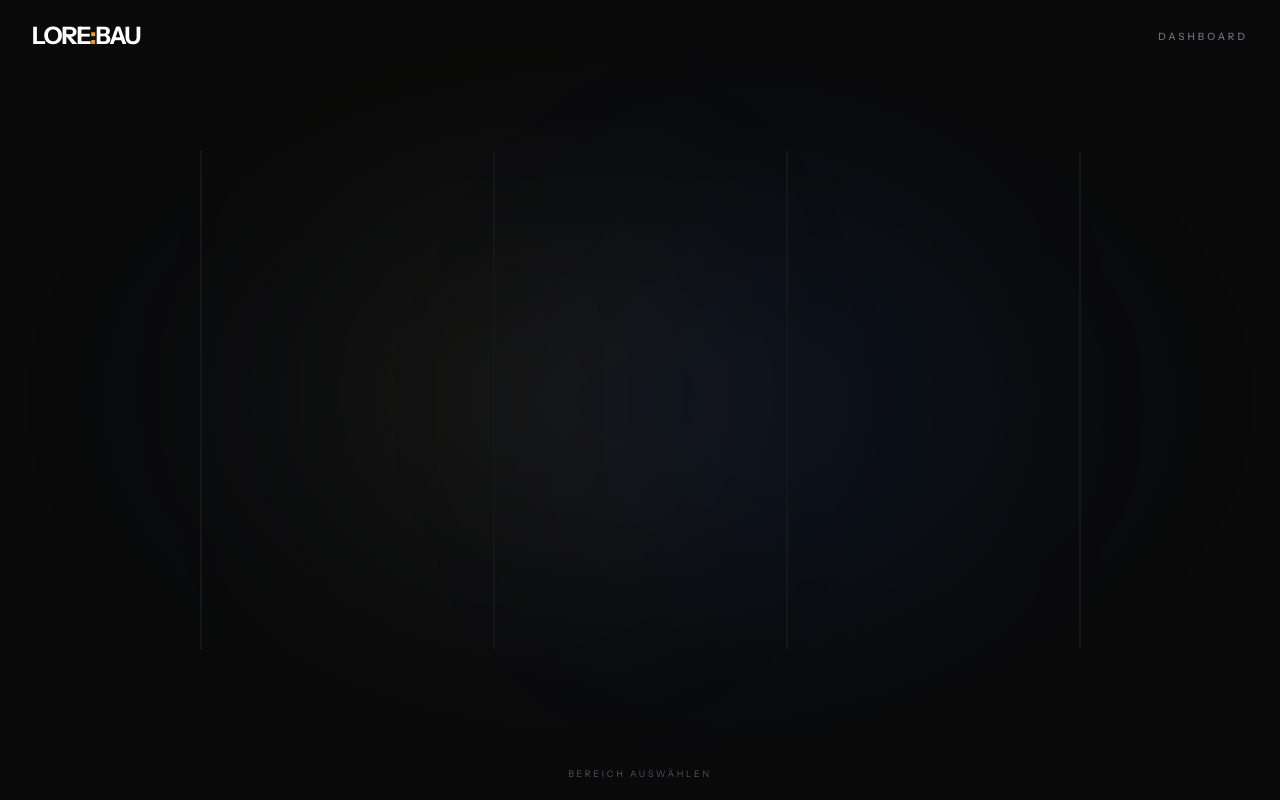
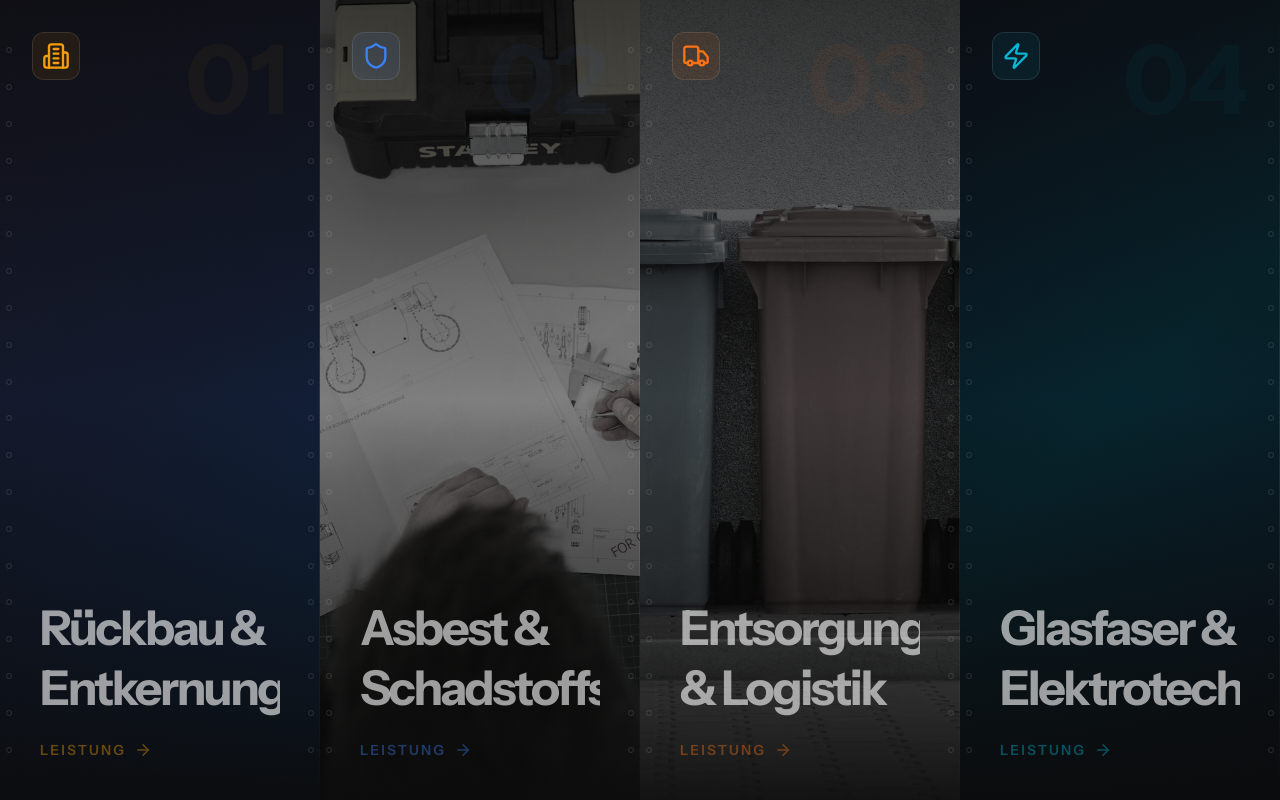
Before and after one commit to WEBESOR/PROJEKTE, a Next.js app: page / in a window 1280 px wide. Built offline with nearby package versions, Linux system fonts and the light colour scheme.

Commit message:
feat: full-viewport banners on EnterPage – 4 side-by-side panels, larger typography, improved visibility

```diff
--- a/src/components/EnterPage/EnterPage.tsx
+++ b/src/components/EnterPage/EnterPage.tsx
@@ -79,42 +79,10 @@
       </AnimatePresence>
 
       {loaded && (
-        <div className="relative z-10 min-h-screen flex flex-col">
-          {/* Header */}
-          <motion.div
-            initial={{ opacity: 0, y: -20 }}
-            animate={{ opacity: 1, y: 0 }}
-            transition={{ duration: 0.6 }}
-            className="fixed top-0 left-0 right-0 z-20 px-6 md:px-8 py-5 flex items-center justify-between"
-          >
-            <div className="text-xl md:text-2xl font-black tracking-tighter">
-              <span className="text-white">LORE</span>
-              <span className="text-amber-500">:</span>
-              <span className="text-white">BAU</span>
-            </div>
-            <div className="text-[9px] md:text-[10px] uppercase tracking-[0.3em] text-zinc-500 font-medium">
-              Dashboard
-            </div>
-          </motion.div>
-
-          {/* Dashboard - 4 portrait banners */}
-          <div className="flex-1 flex items-center justify-center px-3 md:px-8 py-24 md:py-16">
-            <div className="grid grid-cols-2 md:grid-cols-4 gap-3 md:gap-5 max-w-6xl mx-auto w-full place-items-center">
-              {films.map((film, index) => (
-                <FilmCard key={film.title} {...film} index={index} />
-              ))}
-            </div>
-          </div>
-
-          {/* Bottom hint */}
-          <motion.div
-            initial={{ opacity: 0 }}
-            animate={{ opacity: 1 }}
-            transition={{ duration: 1, delay: 1.5 }}
-            className="fixed bottom-5 left-1/2 -translate-x-1/2 text-[9px] uppercase tracking-[0.3em] text-zinc-600"
-          >
-            Bereich auswählen
-          </motion.div>
+        <div className="relative z-10 min-h-screen flex flex-col md:flex-row">
+          {films.map((film, index) => (
+            <FilmCard key={film.title} {...film} index={index} />
+          ))}
         </div>
       )}
     </div>
--- a/src/components/EnterPage/FilmCard.tsx
+++ b/src/components/EnterPage/FilmCard.tsx
@@ -40,13 +40,13 @@
     <motion.div
       initial={{ opacity: 0, y: 40 }}
       animate={{ opacity: 1, y: 0 }}
-      transition={{ duration: 0.8, delay: 0.6 + index * 0.15, ease: [0.16, 1, 0.3, 1] }}
-      className="relative group cursor-pointer"
+      transition={{ duration: 0.8, delay: 0.3 + index * 0.15, ease: [0.16, 1, 0.3, 1] }}
+      className="relative group cursor-pointer flex-1 md:min-w-0"
       onMouseEnter={() => setIsHovered(true)}
       onMouseLeave={() => setIsHovered(false)}
       onClick={() => router.push(href)}
     >
-      <div className="relative w-full min-h-[300px] md:min-h-[400px] lg:min-h-[500px] rounded-2xl overflow-hidden border border-white/5 bg-[#0a0a0a]">
+      <div className="relative w-full h-[25vh] md:h-screen bg-[#0a0a0a] overflow-hidden">
         {/* Fallback gradient (always visible behind image) */}
         <div
           className="absolute inset-0"
@@ -59,7 +59,7 @@
             className="absolute inset-0"
             animate={{
               scale: isHovered ? 1.12 : 1,
-              filter: isHovered ? "grayscale(0%) brightness(1.05)" : "grayscale(100%) brightness(0.65)",
+              filter: isHovered ? "grayscale(0%) brightness(1.1)" : "grayscale(90%) brightness(0.75)",
             }}
             transition={{ duration: 0.8, ease: "easeOut" }}
           >
@@ -81,8 +81,8 @@
           className="absolute inset-0"
           animate={{
             background: isHovered
-              ? `linear-gradient(180deg, transparent 0%, rgba(10,10,10,0.3) 50%, rgba(10,10,10,0.85) 100%)`
-              : `linear-gradient(180deg, rgba(10,10,10,0.6) 0%, rgba(10,10,10,0.4) 50%, rgba(10,10,10,0.9) 100%)`,
+              ? `linear-gradient(180deg, transparent 0%, ${accentColor}11 50%, rgba(10,10,10,0.9) 100%)`
+              : `linear-gradient(180deg, rgba(10,10,10,0.7) 0%, rgba(10,10,10,0.3) 50%, rgba(10,10,10,0.95) 100%)`,
           }}
           transition={{ duration: 0.5 }}
         />
@@ -110,20 +110,20 @@
         }} />
 
         {/* Film sprocket holes */}
-        <div className="absolute top-0 bottom-0 left-0 w-[6px] flex flex-col justify-around py-4 opacity-25">
-          {Array.from({ length: 14 }).map((_, i) => (
-            <div key={i} className="w-[6px] h-[6px] rounded-full border border-white/60" />
+        <div className="absolute top-0 bottom-0 left-[3px] md:left-[6px] w-[4px] md:w-[6px] flex flex-col justify-around py-6 md:py-8 opacity-20">
+          {Array.from({ length: 20 }).map((_, i) => (
+            <div key={i} className="w-[4px] h-[4px] md:w-[6px] md:h-[6px] rounded-full border border-white/60" />
           ))}
         </div>
-        <div className="absolute top-0 bottom-0 right-0 w-[6px] flex flex-col justify-around py-4 opacity-25">
-          {Array.from({ length: 14 }).map((_, i) => (
-            <div key={i} className="w-[6px] h-[6px] rounded-full border border-white/60" />
+        <div className="absolute top-0 bottom-0 right-[3px] md:right-[6px] w-[4px] md:w-[6px] flex flex-col justify-around py-6 md:py-8 opacity-20">
+          {Array.from({ length: 20 }).map((_, i) => (
+            <div key={i} className="w-[4px] h-[4px] md:w-[6px] md:h-[6px] rounded-full border border-white/60" />
           ))}
         </div>
 
         {/* Icon badge */}
         <motion.div
-          className="absolute top-4 left-4 w-9 h-9 md:w-11 md:h-11 rounded-xl flex items-center justify-center border z-10"
+          className="absolute top-6 md:top-8 left-5 md:left-8 w-10 h-10 md:w-12 md:h-12 rounded-xl flex items-center justify-center border z-10"
           style={{
             background: `${accentColor}15`,
             borderColor: isHovered ? `${accentColor}66` : "rgba(255,255,255,0.1)",
@@ -131,12 +131,12 @@
           animate={{ scale: isHovered ? 1.1 : 1 }}
           transition={{ duration: 0.3 }}
         >
-          <div className="scale-75 md:scale-90" style={{ color: accentColor }}>{icon}</div>
+          <div className="scale-90 md:scale-100" style={{ color: accentColor }}>{icon}</div>
         </motion.div>
 
         {/* Number */}
         <span
-          className="absolute top-4 right-4 text-4xl font-black opacity-[0.06] select-none z-10"
+          className="absolute top-6 md:top-8 right-5 md:right-8 text-6xl md:text-8xl font-black opacity-[0.04] select-none z-10"
           style={{ color: accentColor }}
         >
           {String(index + 1).padStart(2, "0")}
@@ -144,7 +144,7 @@
 
         {/* Tags */}
         <motion.div
-          className="absolute top-14 left-4 right-4 flex flex-wrap gap-1.5 z-10"
+          className="absolute top-20 md:top-28 left-5 md:left-8 flex flex-wrap gap-2 z-10"
           initial={{ opacity: 0 }}
           animate={{ opacity: isHovered ? 1 : 0 }}
           transition={{ duration: 0.4 }}
@@ -152,9 +152,9 @@
           {tags.map((tag) => (
             <span
               key={tag}
-              className="text-[8px] uppercase tracking-wider px-2 py-0.5 rounded-full border"
+              className="text-[10px] md:text-xs uppercase tracking-wider px-2.5 py-1 rounded-full border"
               style={{
-                borderColor: `${accentColor}33`,
+                borderColor: `${accentColor}44`,
                 color: accentColor,
                 background: `${accentColor}11`,
               }}
@@ -165,10 +165,10 @@
         </motion.div>
 
         {/* Content at bottom */}
-        <div className="absolute inset-x-0 bottom-0 p-4 md:p-5 z-10">
-          <div className="overflow-hidden mb-1">
+        <div className="absolute inset-x-0 bottom-0 p-6 md:p-10 z-10">
+          <div className="overflow-hidden mb-2">
             <motion.h3
-              className="text-lg md:text-xl font-black tracking-tighter leading-tight"
+              className="text-2xl md:text-4xl lg:text-5xl font-black tracking-tighter leading-tight"
               animate={{
                 color: isHovered ? "#ffffff" : "rgba(255,255,255,0.6)",
               }}
@@ -180,7 +180,7 @@
 
           {/* Animated subtitle line */}
           <motion.div
-            className="h-px mb-1.5"
+            className="h-0.5 mb-3"
             style={{ background: `linear-gradient(90deg, ${accentColor}, transparent)` }}
             initial={{ width: "0%" }}
             animate={{ width: isHovered ? "100%" : "0%" }}
@@ -189,18 +189,18 @@
 
           {/* Hover indicator */}
           <motion.div
-            className="flex items-center gap-1.5"
+            className="flex items-center gap-2"
             animate={{ opacity: isHovered ? 1 : 0.4 }}
             transition={{ duration: 0.3 }}
           >
             <span
-              className="text-[9px] uppercase tracking-[0.15em] font-semibold"
+              className="text-xs md:text-sm uppercase tracking-[0.15em] font-semibold"
               style={{ color: accentColor }}
             >
               {isHovered ? "Jetzt entdecken" : "Leistung"}
             </span>
             <motion.svg
-              width="14" height="14" viewBox="0 0 24 24" fill="none"
+              width="18" height="18" viewBox="0 0 24 24" fill="none"
               stroke={accentColor} strokeWidth="2" strokeLinecap="round" strokeLinejoin="round"
               animate={{ x: isHovered ? 4 : 0 }}
               transition={{ duration: 0.3 }}
@@ -211,16 +211,8 @@
           </motion.div>
         </div>
 
-        {/* Hover border glow */}
-        <motion.div
-          className="absolute inset-0 rounded-2xl pointer-events-none"
-          animate={{
-            boxShadow: isHovered
-              ? `inset 0 0 0 1px ${accentColor}44, 0 0 40px ${accentColor}22`
-              : "inset 0 0 0 1px rgba(255,255,255,0.05)",
-          }}
-          transition={{ duration: 0.4 }}
-        />
+        {/* Divider between cards */}
+        <div className="absolute right-0 top-0 bottom-0 w-px bg-gradient-to-b from-transparent via-white/10 to-transparent hidden md:block" />
       </div>
     </motion.div>
   );
```
Also changed, not shown: 13 other files (tests, documents, lock files or other folders).
